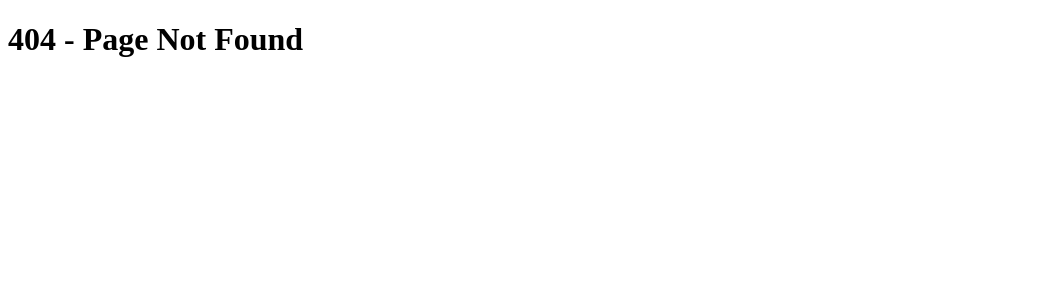
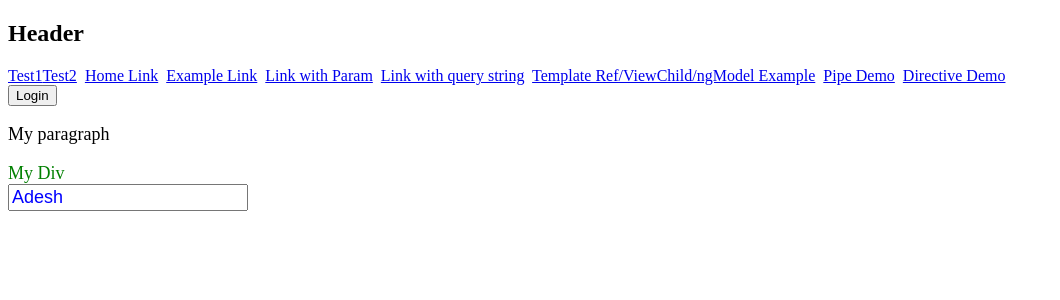
Before and after one commit to adeshshukla/angular-tutorial, an Angular app: page /directiveDemo in a window 1280 px wide. Before the commit this address had no page. Shown: the top 300 px of the page, without its empty margins (0-1060 px from the left). Built offline with nearby package versions, Linux system fonts and the light colour scheme.

Commit message:
custom directive

```diff
--- a/src/app/app-routing.module.ts
+++ b/src/app/app-routing.module.ts
@@ -20,6 +20,7 @@ import { AddSession2Component } from './components/session/add-session2/add-sess
 import { AddSessionReactiveComponent } from './components/session/add-session-reactive/add-session-reactive.component';
 import { DynamicControlsComponent } from './components/session/dynamic-controls/dynamic-controls.component';
 import { DynamicRowsComponent } from './components/session/dynamic-rows/dynamic-rows.component';
+import { DirectiveExampleComponent } from './directives/directive-example/directive-example.component';
 
 const routes: Routes = [
 
@@ -48,6 +49,7 @@ const routes: Routes = [
       { path: 'home', component: HomeComponent, },
       { path: 'templateRef', component: TemplateReferenceComponent },
       { path: 'pipeDemo', component: PipedemoComponent },
+      { path: 'directiveDemo', component: DirectiveExampleComponent },
       { path: '', redirectTo: 'home', pathMatch: 'full' },
 
     ]
--- a/src/app/app.component.html
+++ b/src/app/app.component.html
@@ -1,4 +1,7 @@
 <!--Header-->
 <!-- <button (click)="LoginClick()">Login </button> -->
+
+<!-- <h2 app1Mycolor  [newColor]="'blue'"> App component</h2>  -->
+
 <router-outlet></router-outlet>
 <!--Footer-->
--- a/src/app/app.module.ts
+++ b/src/app/app.module.ts
@@ -32,6 +32,8 @@ import { AddSession2Component } from './components/session/add-session2/add-sess
 import { AddSessionReactiveComponent } from './components/session/add-session-reactive/add-session-reactive.component';
 import { DynamicControlsComponent } from './components/session/dynamic-controls/dynamic-controls.component';
 import { DynamicRowsComponent } from './components/session/dynamic-rows/dynamic-rows.component';
+import { MycolorDirective } from './directives/mycolor.directive';
+import { DirectiveExampleComponent } from './directives/directive-example/directive-example.component';
 
 
 @NgModule({
@@ -40,7 +42,8 @@ import { DynamicRowsComponent } from './components/session/dynamic-rows/dynamic-
     , QueryComponent, PageNotFOundComponent, StudentlistComponent, StudentDetailComponent
     , SessionlistComponent, AddSessionComponent, TemplateReferenceComponent, SecureHomeComponent
     , PublicMasterComponent, SessiondetailComponent, DashboardComponent, PipedemoComponent
-    , GenderPipe, AddSession2Component, AddSessionReactiveComponent, DynamicControlsComponent, DynamicRowsComponent
+    , GenderPipe, AddSession2Component, AddSessionReactiveComponent, DynamicControlsComponent
+    , DynamicRowsComponent, MycolorDirective, DirectiveExampleComponent
   ],
   imports: [
     BrowserModule, FormsModule, ReactiveFormsModule
--- /dev/null
+++ b/src/app/directives/directive-example/directive-example.component.html
@@ -0,0 +1,5 @@
+<p id="myP" app1Mycolor>My paragraph</p>
+
+<div id="myDiv" app1Mycolor [newColor]="customcolor">My Div</div>
+
+<input id="myText" app1Mycolor value="Adesh"  [newColor]="'blue'" />
--- /dev/null
+++ b/src/app/directives/directive-example/directive-example.component.ts
@@ -0,0 +1,17 @@
+import { Component, OnInit, Input } from '@angular/core';
+
+@Component({
+  selector: 'app1-directive-example',
+  templateUrl: './directive-example.component.html',
+  styles: [
+  ]
+})
+export class DirectiveExampleComponent implements OnInit {
+
+  customcolor = "green";
+
+  constructor() { }
+
+  ngOnInit(): void {
+  }
+}
--- a/src/app/directives/mycolor.directive.ts
+++ b/src/app/directives/mycolor.directive.ts
@@ -1,10 +1,48 @@
-import { Directive } from '@angular/core';
+import { Directive, ElementRef, Input, OnInit, HostListener, HostBinding } from '@angular/core';
 
 @Directive({
   selector: '[app1Mycolor]'
 })
-export class MycolorDirective {
+export class MycolorDirective implements OnInit {
+  @Input('newColor') mycolor: any;
 
-  constructor() { }
+
+  @HostBinding('style.fontSize') mySize;
+
+  constructor(private element: ElementRef) {
+
+     console.log(this.element);
+    // this.element.nativeElement.style.color = "red";
+
+    // console.log(this.element.nativeElement.value);
+    // this.element.nativeElement.value = "Jitu";
+  }
+
+  ngOnInit(): void {
+    console.log( this.mycolor);
+    this.element.nativeElement.style.color = this.mycolor;// || "black";
+
+    this.mySize = "18px";
+
+    this.myId = "1234";
+    // this.mycolor = "purple";
+  }
+
+  @HostBinding('id') myId;
+
+
+  @HostListener('click') onCustomClick(){
+    alert("Clicked : " + this.element.nativeElement.id);
+  }
+
+  // @HostListener('mouseenter') onMouseEnter(){
+  //   this.element.nativeElement.style.color = "red";
+  //   this.element.nativeElement.style.fontSize = "18px";
+  // }
+
+  // @HostListener('mouseleave') onMouseLeave(){
+  //   this.element.nativeElement.style.color = null;
+  //   this.element.nativeElement.style.fontSize = "12px";
+  // }
 
 }
--- a/src/app/public-master/public-master.component.ts
+++ b/src/app/public-master/public-master.component.ts
@@ -6,11 +6,14 @@ import { Router, NavigationExtras, ActivatedRoute } from '@angular/router';
   template: `
 <h2>Header</h2>
 <!-- <a href="/example">Example anchor</a> -->
-<ul *ngFor="let menu of muneus">
+
+
+<!-- Dynamic menu example -->
+<!-- <ul *ngFor="let menu of muneus">
   <li>
   <a [routerLink]="menu.url">{{menu.text}}</a>&nbsp;
   </li>
-</ul>
+</ul> -->
 
 
 <nav>
@@ -25,6 +28,7 @@ import { Router, NavigationExtras, ActivatedRoute } from '@angular/router';
     <a routerLink="/templateRef">Template Ref/ViewChild/ngModel Example</a>&nbsp;
 
     <a routerLink="/pipeDemo">Pipe Demo</a>&nbsp;
+    <a routerLink="/directiveDemo">Directive Demo</a>&nbsp;
     <!-- <a routerLink="studeDetail/{{stud.Id}}">Edit</a>&nbsp; -->
 </nav>
 
@@ -57,7 +61,7 @@ import { Router, NavigationExtras, ActivatedRoute } from '@angular/router';
 export class PublicMasterComponent implements OnInit {
 
   muneus = [{ url: '\test1', text: 'Test1' },
-    { url: '\test2', text: 'Test2' },
+  { url: '\test2', text: 'Test2' },
   ];
 
   constructor(private router: Router, private route: ActivatedRoute) { }
```
